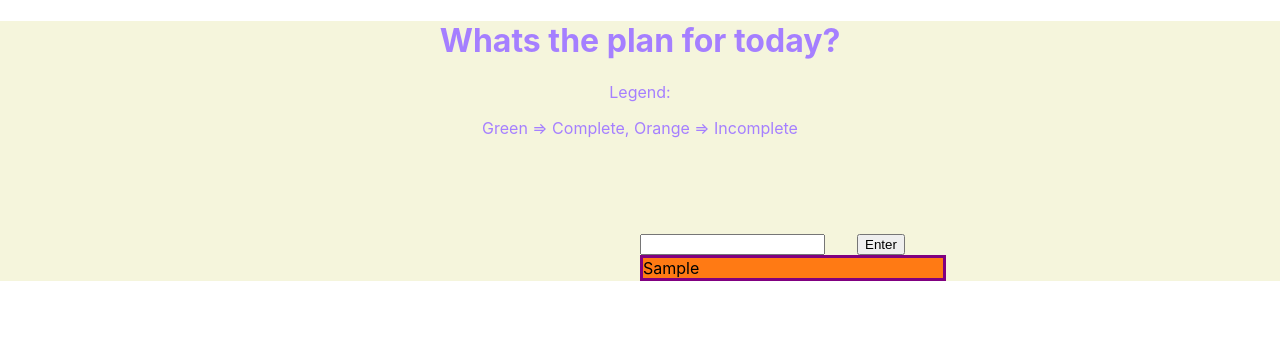
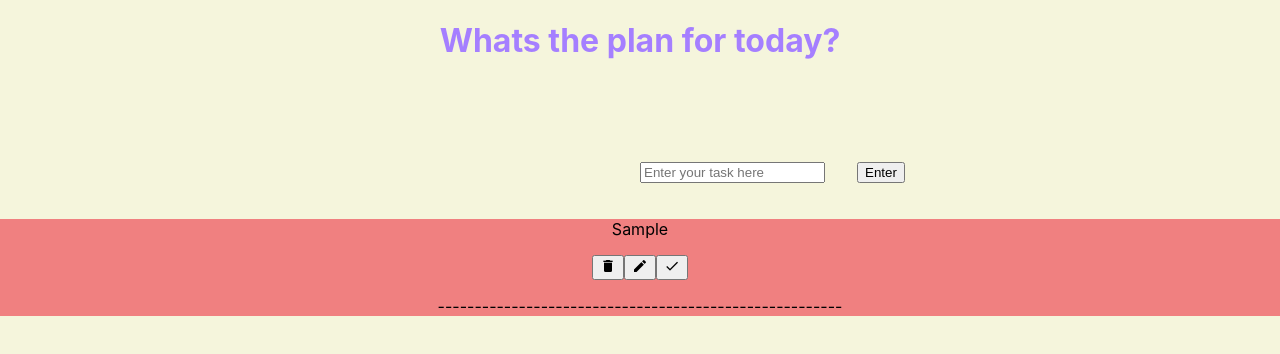
Before and after one commit to shreyaajainn31/todo-list, a React (Create React App) app: page / in a window 1280 px wide. Both pictures are taken after typing "Sample" into the empty fields and a click on the button "Enter". Shown: the top 354 px of the page. Built offline with nearby package versions, Linux system fonts and the light colour scheme.

Commit message:
delete button working

```diff
--- a/package.json
+++ b/package.json
@@ -3,9 +3,13 @@
   "version": "0.1.0",
   "private": true,
   "dependencies": {
+    "@fortawesome/fontawesome-svg-core": "^6.3.0",
+    "@fortawesome/free-solid-svg-icons": "^6.3.0",
+    "@fortawesome/react-fontawesome": "^0.2.0",
     "@testing-library/jest-dom": "^5.16.5",
     "@testing-library/react": "^13.4.0",
     "@testing-library/user-event": "^13.5.0",
+    "ng": "^0.0.0",
     "react": "^18.2.0",
     "react-dom": "^18.2.0",
     "react-scripts": "5.0.1",
--- a/public/index.html
+++ b/public/index.html
@@ -15,6 +15,8 @@
       user's mobile device or desktop. See https://developers.google.com/web/fundamentals/web-app-manifest/
     -->
     <link rel="manifest" href="%PUBLIC_URL%/manifest.json" />
+    <link href="https://fonts.googleapis.com/icon?family=Material+Icons" rel="stylesheet">
+
     <!--
       Notice the use of %PUBLIC_URL% in the tags above.
       It will be replaced with the URL of the `public` folder during the build.
--- a/src/App.css
+++ b/src/App.css
@@ -6,6 +6,6 @@
 .text{
   color: black;
 }
-.App{
+body{
   background: beige;
 }
--- a/src/App.js
+++ b/src/App.js
@@ -1,13 +1,16 @@
 import logo from './logo.svg';
 import './App.css';
-import TodoList from './components/TodoList'
 import './components/TodoForm.css'
-
+import TodoForm from './components/TodoForm';
 
 function App() {
   return (
+
     <div className="App">
-     <TodoList/>
+       <div>
+         <h1 className='Header'>Whats the plan for today? </h1>
+       </div>
+     <TodoForm/>
     </div>
   );
 }
--- a/src/components/TodoForm.css
+++ b/src/components/TodoForm.css
@@ -25,3 +25,23 @@
     border: solid purple ;
     background-color: rgb(255, 122, 20);
 }
+.icons i{
+    font-size: 16px;
+}
+
+
+  .forms{
+    text-align: center;
+  }
+
+  .tasks{
+    background-color: lightcoral;
+  }
+
+  .complete{
+    text-decoration: line-through;
+    color: green;
+  }
+  .not-complete{
+
+  }
--- a/src/components/TodoForm.js
+++ b/src/components/TodoForm.js
@@ -1,7 +1,12 @@
-import React, {useState} from "react";
+import React, {useState, useEffect} from "react";
 
 export default function TodoForm(props){
-    const [input, setInput] = useState('')
+    const [input, setInput] = useState('');
+    const [todo, setTodo] = useState('');
+    const [todos, setTodos] = useState([]);
+    const [editing, setEditing] = useState(false);
+    const [editID, setEditID] = useState(null);
+    const [complete, setComplete] = useState(false);
 
     const handleChange = e =>{
         setInput(e.target.value)
@@ -10,15 +15,65 @@ export default function TodoForm(props){
     const handleSubmit = e => {
         e.preventDefault()
 
-        props.onSubmit({
+        if (!input) {
+          return;
+        }
+
+        if (editing) {
+          setTodos(
+            todos.map(todo => {
+              if (todo.id === editID) {
+                return {...todo, text: input}
+              }
+              return todo;
+            })
+          );
+          setInput('');
+          setEditing(false);
+          setEditID(null);
+        } else {
+          const newTodo = {
             id: Math.floor(Math.random() * 10000),
-            text:input
-        })
+            text: input
+          }
 
-        setInput(' ')
+          setTodos([...todos, newTodo]);
+          setInput('');
+        }
     }
+
+    const handleComplete = id => {
+        setTodos(
+            todos.map((todo) => {
+              if (todo.id === id) {
+                return { ...todo, complete: !todo.complete };
+              } else {
+                return todo;
+              }
+            })
+          );
+    }
+
+    const handleDelete = id => {
+        const confirmDelete = window.confirm("Are you sure you want to delete?");
+        if (confirmDelete) {
+          setTodos(prevTodos => prevTodos.filter(todo => todo.id !== id));
+        }
+    }
+
+    const handleEdit = id => {
+        const todoToEdit = todos.find(todo => todo.id === id);
+        setEditing(true);
+        setEditID(id);
+        setInput(todoToEdit.text);
+    }
+
+    useEffect(() => {
+        console.log(todos);
+    }, [todos]);
+
     return (
-        <form className='list' onSubmit={handleSubmit}>
+        <form className='list'>
         <label>
         <input type= 'text'
         name = 'text'
@@ -26,9 +81,31 @@ export default function TodoForm(props){
         placeholder= 'Enter your task here'
         value = {input}
         onChange = {handleChange}/>
-        <button className = 'button'> Enter </button>
+        <button className = 'button' onClick={handleSubmit}>{editing ? "Edit" : "Enter"}</button>
+
+       <br></br>
+        <br/>
+
+        <div className="tasks">
+                {todos.map(todo => (
+                    <div className = 'forms' key={todo.id}>
+                   <p className={complete ? 'complete':'not-complete'} > {todo.text} </p>
+                    <button className = 'icons' onClick={() => handleDelete(todo.id)}>
+                        <i className='material-icons'>delete</i>
+                    </button>
+                    <button className = 'icons' onClick={() => handleEdit(todo.id)}>
+                        <i className='material-icons'>edit</i>
+                    </button>
+                    <button className = 'icons'>
+                        <i className='material-icons small-icon' onClick={handleComplete}>done</i>
+                    </button>
+                   <p>-------------------------------------------------------</p>
+                   </div>
+                ))}
+
+        </div>
+
         </label>
         </form>
     );
-
-  };
+}
--- a/src/components/TodoList.js
+++ /dev/null
@@ -1,40 +0,0 @@
-import React, {useState} from "react";
-import TodoForm from './TodoForm';
-import Todo from "./Todo";
-
-export default function TodoList(){
-    const [todos, setTodos] = useState([])
-
-    const addTodo = todo => {
-        if(!todo.text || /^\s*$/.test(todo.text)){
-            return;
-        }
-        const newTodos = [todo, ...todos];
-        setTodos(newTodos);
-    };
-
-    const completeTodo = id => {
-        let updateTodos = todos.map(todo => {
-            if(todo.id === id){
-                todo.isComplete = !todo.isComplete
-            }
-            return todo
-        })
-
-        setTodos(updateTodos)
-
-    }
-    return (
-       <div>
-         <h1 className='Header'>Whats the plan for today? </h1>
-
-         <p className="Header"> Legend: </p>
-         <p className="Header"> Green => Complete, Orange => Incomplete </p>
-         <TodoForm onSubmit = {addTodo}/>
-         <Todo className = "todo-tasks"
-         todos = {todos}
-         completeTodo={completeTodo}
-         />
-       </div>
-    );
- }
```
Also changed, not shown: 1 other file (tests, documents, lock files or other folders).
